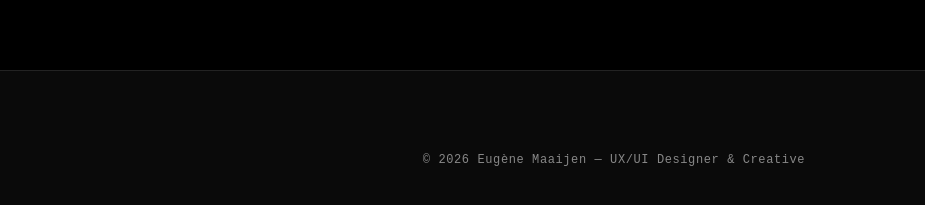
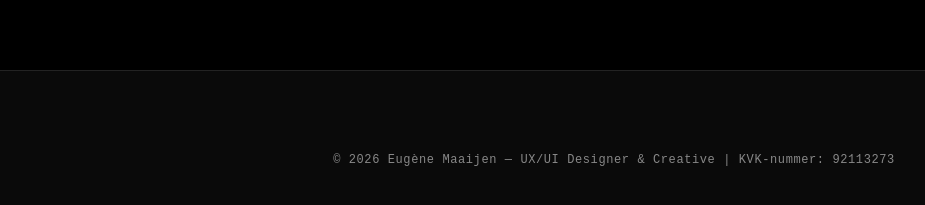
Before and after one commit to eusssm/Studio-Maaijen, a Next.js app: page /cv in a window 1280 px wide. Shown: the part 4942-5147 px from the top of the page, without its empty margins (26-951 px from the left). Built offline with nearby package versions, Linux system fonts and the light colour scheme; no server answers.

Commit message:
feat: voeg KVK-nummer toe aan footers

```diff
--- a/src/components/CVClient.jsx
+++ b/src/components/CVClient.jsx
@@ -376,7 +376,7 @@ export default function CVClient({ cvPage }) {
       </main>
 
       <footer className="no-print" style={{ padding: "80px 24px 40px", borderTop: "1px solid var(--border)", textAlign: "center", color: "var(--dim)", fontSize: "12px", fontFamily: "monospace", letterSpacing: "0.05em" }}>
-        © {new Date().getFullYear()} Eugène Maaijen — UX/UI Designer & Creative
+        © {new Date().getFullYear()} Eugène Maaijen — UX/UI Designer & Creative | KVK-nummer: 92113273
       </footer>
     </div>
   );
--- a/src/components/CaseClient.jsx
+++ b/src/components/CaseClient.jsx
@@ -421,7 +421,7 @@ export default function CaseClient({ project, nextProject }) {
 
       <footer className="case-footer">
         <div className="case-footer-inner">
-          <span>© 2026 Eugène Maaijen</span>
+          <span>© 2026 Eugène Maaijen | KVK-nummer: 92113273</span>
           <Link href="/work">← Werk</Link>
           <a href="#" className="back-top" onClick={(e) => { e.preventDefault(); window.scrollTo({ top: 0, behavior: 'smooth' }); }}>↑ Top</a>
         </div>
--- a/src/components/HomeClient.jsx
+++ b/src/components/HomeClient.jsx
@@ -479,7 +479,7 @@ export default function HomeClient({ homepage, projects, testimonials = [] }) {
     </div>
   </div>
   <div className="footer-bottom">
-    <span>{homepage?.footerCopyright || "© 2026 Eugène Maaijen — Alle rechten voorbehouden"}</span>
+    <span>{homepage?.footerCopyright || "© 2026 Eugène Maaijen — Alle rechten voorbehouden"} | KVK-nummer: 92113273</span>
     <a href="#hero" className="back-top">↑</a>
   </div>
 </footer>
--- a/src/components/WorkOverviewClient.jsx
+++ b/src/components/WorkOverviewClient.jsx
@@ -142,7 +142,7 @@ export default function WorkOverviewClient({ projects, homepage }) {
           </div>
         </div>
         <div className="footer-bottom">
-          <span>{homepage?.footerCopyright || "© 2026 Eugène Maaijen — Alle rechten voorbehouden"}</span>
+          <span>{homepage?.footerCopyright || "© 2026 Eugène Maaijen — Alle rechten voorbehouden"} | KVK-nummer: 92113273</span>
           <a href="#" className="back-top" onClick={(e) => { e.preventDefault(); window.scrollTo({ top: 0, behavior: 'smooth' }); }}>↑</a>
         </div>
       </footer>
```
